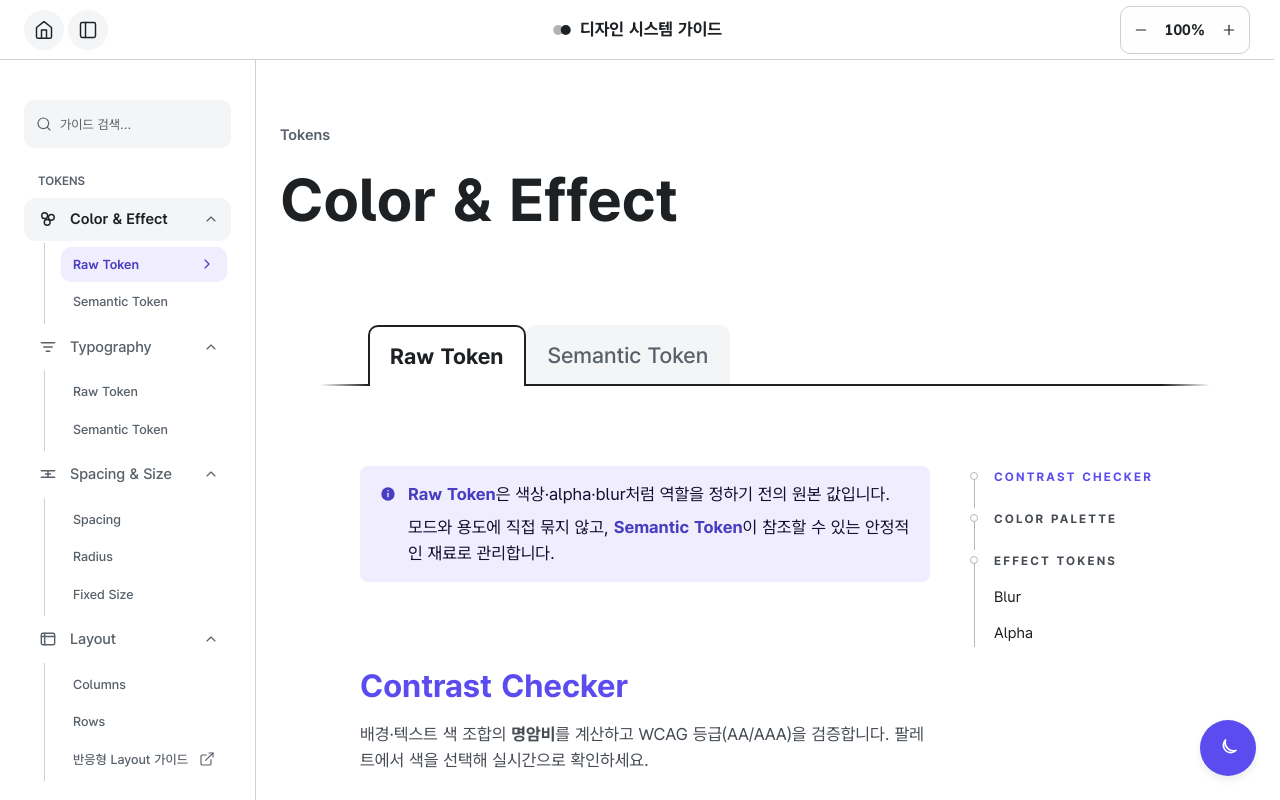
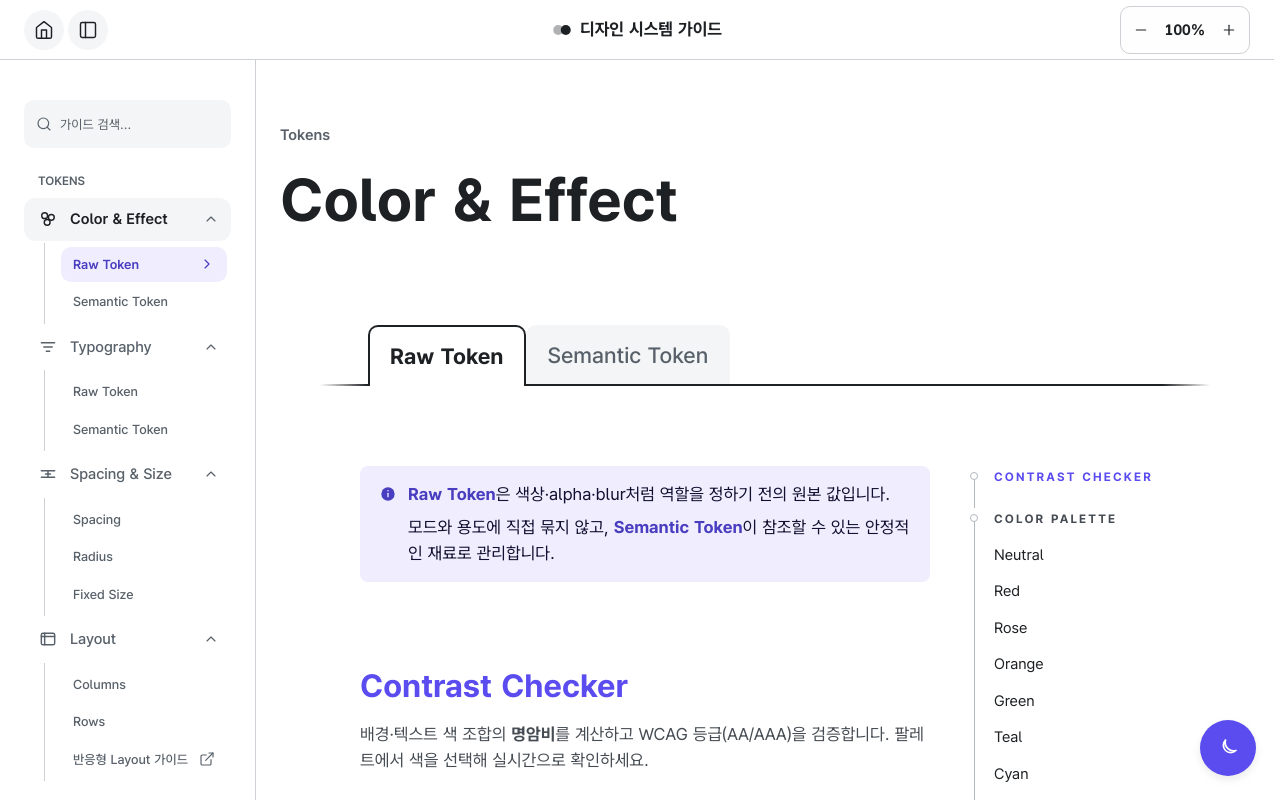
Before and after one commit to yhwabillie/system-guide, a Next.js app: page /guide/color in a window 1280 px wide. Shown: the top 800 px of the page. Built offline with nearby package versions, Linux system fonts and the light colour scheme.

Commit message:
design: curate raw color palette

```diff
--- a/src/components/guide/pages/color-page.tsx
+++ b/src/components/guide/pages/color-page.tsx
@@ -1,6 +1,6 @@
 "use client";
 
-import { useEffect, useRef, useState } from "react";
+import { type CSSProperties, useEffect, useRef, useState } from "react";
 import { layoutPageColSpanFull } from "@/lib/layout-tokens";
 import {
   checkerDark,
@@ -53,6 +53,59 @@ import { contrastRatio, getContrastLevel, type ContrastLevel } from "@/lib/contr
 import { guideColorTabHref } from "@/lib/guide-routes";
 import { pxToRem } from "@/lib/tokens";
 import { useGuideTheme } from "@/components/guide/guide-theme-provider";
+
+function RawColorPaletteCard({
+  label,
+  sourceVar,
+  hex,
+  cssVar,
+  checker,
+  selecting,
+  onSelect,
+}: {
+  label: string;
+  sourceVar: string;
+  hex: string;
+  cssVar: string;
+  checker: CSSProperties;
+  selecting: "bg" | "text" | null;
+  onSelect: () => void;
+}) {
+  const cardClassName = [
+    "group overflow-hidden rounded-xl border border-default surface-default text-left transition-colors",
+    selecting ? "cursor-pointer hover:border-brand focus-visible:outline focus-visible:outline-2 focus-visible:outline-offset-2 focus-visible:outline-utility-focus-ring" : "",
+  ].join(" ");
+  const content = (
+    <>
+      <span className="relative block h-24 border-b border-default">
+        <RawPaletteSwatchFill cssVar={cssVar} checker={checker} />
+      </span>
+      <span className="block p-4">
+        <span className="block font-mono text-caption leading-base foreground-muted">{sourceVar}</span>
+        <span className="mt-1 block font-mono text-caption leading-base foreground-muted">{hex.toLowerCase()}</span>
+      </span>
+    </>
+  );
+
+  if (selecting) {
+    return (
+      <button
+        type="button"
+        onClick={onSelect}
+        aria-label={`${label} (${hex}) — ${selecting === "bg" ? "배경색으로 선택" : "텍스트색으로 선택"}`}
+        className={cardClassName}
+      >
+        {content}
+      </button>
+    );
+  }
+
+  return (
+    <div className={cardClassName} aria-label={`${label} ${sourceVar} ${hex}`}>
+      {content}
+    </div>
+  );
+}
 
 export function GuideColorPage() {
   const router = useRouter();
@@ -167,7 +220,7 @@ export function GuideColorPage() {
             Contrast Checker
           </ContentSectionTitle>
 
-          <div id="section-color" className="mb-8 scroll-mt-[calc(3.75rem+1.5rem)]">
+          <div className="mb-8">
           {/* 선택 모드 안내 - 중립 정보 스타일(빨강/초록 의미색 미사용으로 에러·성공 오인 방지) */}
           {selecting && (
             <div
@@ -200,8 +253,7 @@ export function GuideColorPage() {
             </div>
           )}
 
-          <div role="group" aria-label="색상 팔레트" className="flex flex-col gap-2">
-            {/* 스케일 헤더 */}
+          <div role="group" aria-label="대비 검사 색상 선택 팔레트" className="flex flex-col gap-2">
             <div aria-hidden="true" className="grid gap-1 mb-1" style={{ gridTemplateColumns: "80px repeat(13, 1fr)" }}>
               <span className="text-caption text-gray-60">Family</span>
               {RAW_COLOR_SCALE_UNITS.map((s) => (
@@ -256,12 +308,11 @@ export function GuideColorPage() {
                     );
                   })}
                 </div>
-            );})}
+              );
+            })}
 
-            {/* 스케일 팔레트와 구분 — 앵커는 스케일(0~100)과 무관 */}
             <div aria-hidden="true" className="mt-2 pt-2 border-t border-dashed border-default" />
 
-            {/* Background 앵커 — White / Black 각자 한 행(모드 무관 고정값, 스케일 없음) */}
             {backgroundAnchors.map(({ label, hex, cssVar }) => {
               const isBg = bgColor.hex.toLowerCase() === hex.toLowerCase();
               const isText = textColor.hex.toLowerCase() === hex.toLowerCase();
@@ -451,6 +502,74 @@ export function GuideColorPage() {
                 </div>
               ))}
             </div>
+          </div>
+        </section>
+
+        <section aria-labelledby="section-color" className="mb-24">
+          <ContentSectionTitle
+            id="section-color"
+            description={
+              <>
+                가공 전 원본 팔레트입니다. 색상 family와 <strong>0·5·10·20·30·40·50·60·70·80·90·95·100</strong> scale을 카드 단위로 확인합니다.
+              </>
+            }
+          >
+            Color Palette
+          </ContentSectionTitle>
+
+          <div className="flex flex-col gap-12">
+            <section aria-labelledby="raw-palette-neutral">
+              <h3 id="raw-palette-neutral" className="m-0 mb-4 scroll-mt-[calc(3.75rem+1.5rem)] text-label-large font-bold lowercase foreground-subtle">
+                neutral
+              </h3>
+              <div className="grid grid-cols-[repeat(auto-fill,minmax(12rem,1fr))] gap-4">
+                {backgroundAnchors.map(({ label, hex, cssVar }) => {
+                  const rawChecker = isDark ? checkerDark : checkerLight;
+                  const tokenLabel = label.toLowerCase() === "white" ? "raw-white" : "raw-black";
+                  const sourceVar = label.toLowerCase() === "white" ? "--raw-white" : "--raw-black";
+                  return (
+                    <RawColorPaletteCard
+                      key={label}
+                      label={tokenLabel}
+                      sourceVar={sourceVar}
+                      hex={hex}
+                      cssVar={cssVar}
+                      checker={rawChecker}
+                      selecting={selecting}
+                      onSelect={() => handleSwatchClick(hex, label)}
+                    />
+                  );
+                })}
+              </div>
+            </section>
+
+            {primitiveColors.map(({ family, name, swatches }) => {
+              const rawChecker = isDark ? checkerDark : checkerLight;
+              return (
+                <section key={family} aria-labelledby={`raw-palette-${name}`}>
+                  <h3 id={`raw-palette-${name}`} className="m-0 mb-4 scroll-mt-[calc(3.75rem+1.5rem)] text-label-large font-bold lowercase foreground-subtle">
+                    {family.toLowerCase()}
+                  </h3>
+                  <div className="grid grid-cols-[repeat(auto-fill,minmax(12rem,1fr))] gap-4">
+                    {swatches.map(({ scale, hex }) => {
+                      const currentHex = hex.toUpperCase();
+                      return (
+                        <RawColorPaletteCard
+                          key={`${name}-${scale}`}
+                          label={`raw-${name}-${scale}`}
+                          sourceVar={`--raw-${name}-${scale}`}
+                          hex={currentHex}
+                          cssVar={`var(--raw-${name}-${scale})`}
+                          checker={rawChecker}
+                          selecting={selecting}
+                          onSelect={() => handleSwatchClick(currentHex, `${family} ${scale}`)}
+                        />
+                      );
+                    })}
+                  </div>
+                </section>
+              );
+            })}
           </div>
         </section>
 
--- a/src/components/guide/shared.tsx
+++ b/src/components/guide/shared.tsx
@@ -473,7 +473,9 @@ export type TocSection = { id: string; label: string; level?: 1 | 2 };
 
 export const colorRawTocSections: TocSection[] = [
   { id: "section-contrast", label: "Contrast Checker" },
-  { id: "section-color", label: "Color Palette" },
+  { id: "section-color", label: "Color Palette", level: 1 },
+  { id: "raw-palette-neutral", label: "Neutral", level: 2 },
+  ...primitiveColors.map((color) => ({ id: `raw-palette-${color.name}`, label: color.family, level: 2 as const })),
   { id: "raw-effect-tokens", label: "Effect Tokens", level: 1 },
   { id: "raw-blur", label: semanticBlurCatalog.title, level: 2 },
   { id: rawAlphaCatalog.id, label: rawAlphaCatalog.title, level: 2 },
```
Lines whose indentation alone changed are shown as unchanged.
